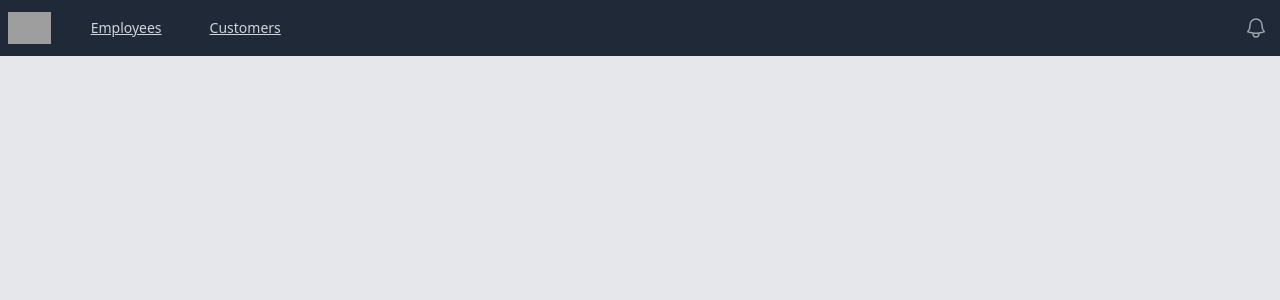
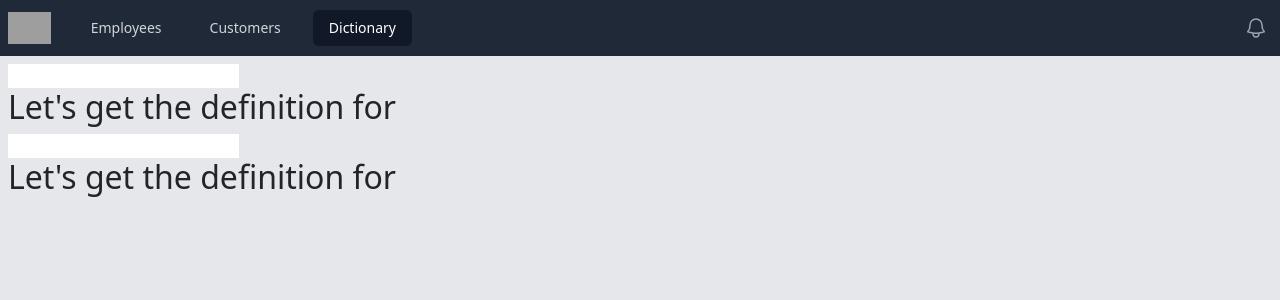
Before and after one commit to dscarv27/react-full-course, a React (Create React App) app: page /dictionary in a window 1280 px wide. Shown: the top 300 px of the page. Built offline with nearby package versions, Linux system fonts and the light colour scheme; grey boxes are pictures that could not be loaded.

Commit message:
useeffect practice

```diff
--- a/src/App.js
+++ b/src/App.js
@@ -3,6 +3,7 @@
 import Header from './components/Header';
 import Employees from './pages/Employees';
 import Customers from './pages/Customers';
+import Dictionary from './components/Dictionary';
 
 import { BrowserRouter, Routes, Route } from 'react-router-dom';
 
@@ -13,6 +14,7 @@
       <Header>
           <Routes>
             <Route path='/employees' element={<Employees />} />
+            <Route path='/dictionary' element={<Dictionary />} />
             <Route path='/customers' element={<Customers />} />
           </Routes>
       </Header>
--- /dev/null
+++ b/src/components/Dictionary.js
@@ -0,0 +1,33 @@
+import { useState, useEffect } from "react";
+
+export default function Dictionary() {
+  const [word, setWord] = useState('');
+  const [word2, setWord2] = useState('');
+
+  useEffect(() => {
+    console.log('State Updated ', word);
+  }, [word]);
+
+  useEffect(() => {
+    console.log('State Updated ', word2);
+  }, [word2]);
+
+  return (
+    <>
+      <input
+        type="text"
+        onChange={(e) => {
+        setWord(e.target.value);
+        }}
+      />
+      <h2>Let's get the definition for {word}</h2>
+      <input
+        type="text"
+        onChange={(e) => {
+        setWord2(e.target.value);
+        }}
+      />
+      <h2>Let's get the definition for {word2}</h2>
+    </>
+  )
+}
--- a/src/components/Header.js
+++ b/src/components/Header.js
@@ -14,6 +14,7 @@
 const navigation = [
   { name: 'Employees', href: '/Employees' },
   { name: 'Customers', href: '/Customers' },
+  { name: 'Dictionary', href: '/Dictionary' },
 ]
 
 function classNames(...classes) {
@@ -55,10 +56,10 @@
                           key={item.name}
                           to={item.href}
                           className={({isActive}) => {
-                            return 'rounded-md px-3 py-2 text-sm font-medium no-underline' +
+                            return 'rounded-md px-3 py-2 text-sm font-medium no-underline ' +
                             (!isActive
-                              ? 'no-underline text-gray-300 hover:bg-gray-700 hover:text-white'
-                              : 'no-underline bg-gray-900 text-white'
+                              ? ' no-underline text-gray-300 hover:bg-gray-700 hover:text-white'
+                              : ' no-underline bg-gray-900 text-white'
                             )
                           }}
                         >
```
